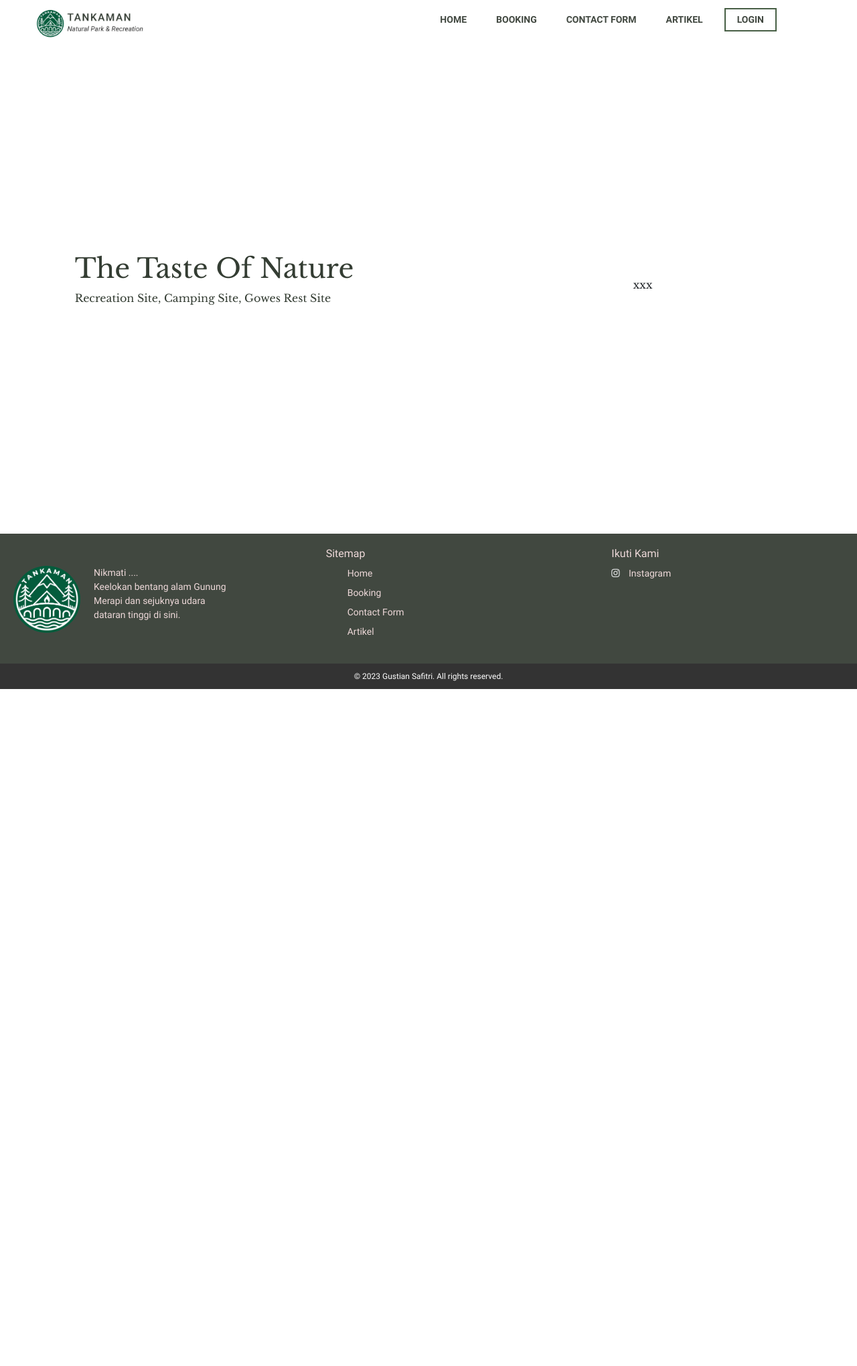
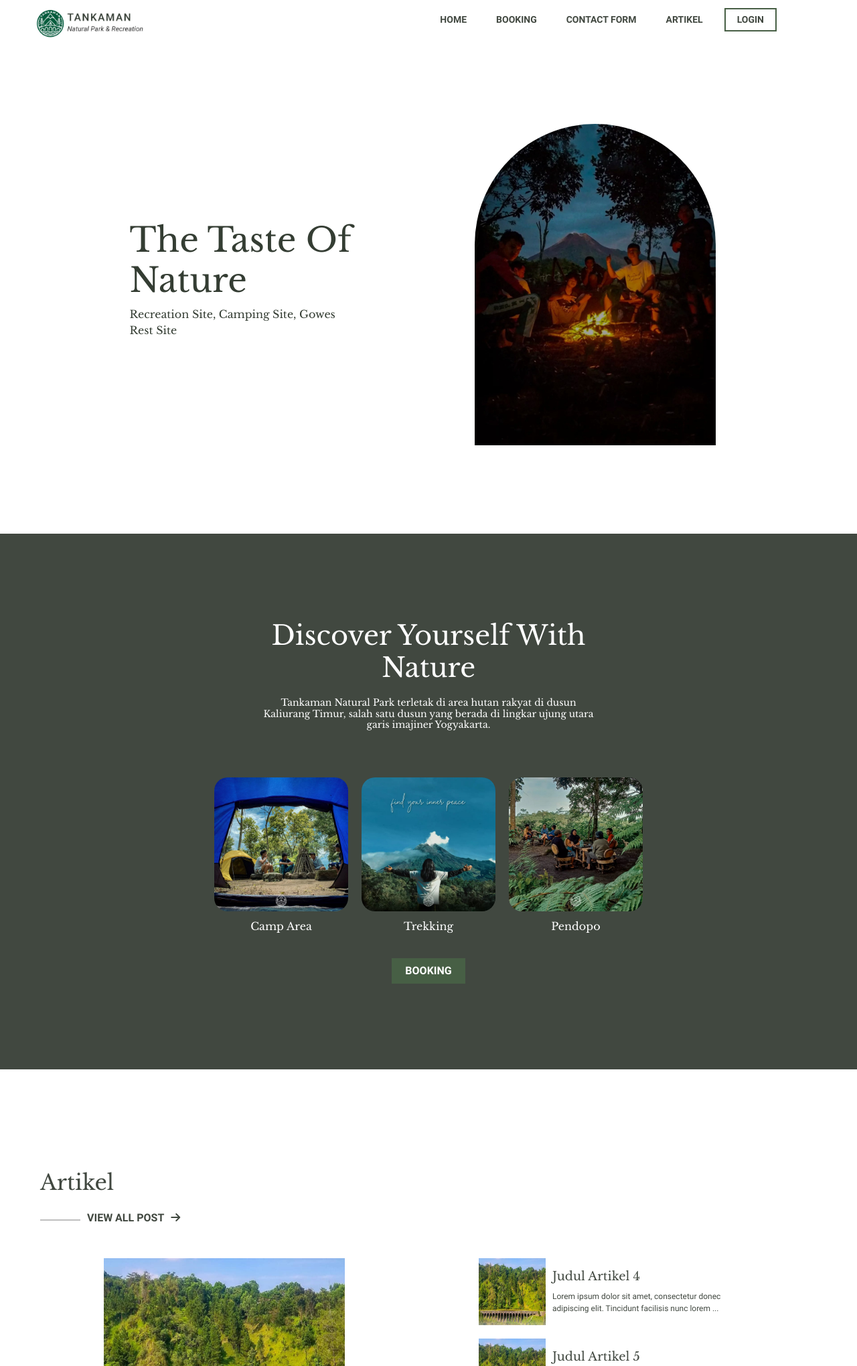
Before and after one commit to devotionfaith/Rekayasa-Perangkat-Lunak, a PHP site: page /pages/HomePage.html in a window 1280 px wide. Shown: the top 2040 px of the page at 67% size. Before the commit the page ends 1029 px from the top, so only its background shows below. Run offline with PHP 8.4, Linux system fonts and the light colour scheme; some libraries are stand-ins or nearby versions.

Commit message:
Jumat Malam

```diff
--- a/css/style.css
+++ b/css/style.css
@@ -313,3 +313,30 @@
     padding: 0;
     display: flex;
   }
+
+  .homepage-2{
+    height: 100vh;
+    margin: 0;
+    padding: 0;
+    display: flex;
+    align-items: center;
+    flex-direction:column;
+    justify-content:center;
+    background-color: #414840;
+    color: #ffffff;
+    font-family: "LibreRegular", sans-serif;
+    text-align: center;
+  }
+
+  .homepage-3{
+    height: 100vh;
+    margin: 0;
+    padding: 0;
+    display: flex;
+    align-items: center;
+    flex-direction:column;
+    justify-content:center;
+    background-color: #ffffff;
+    color: #414840;
+    font-family: "LibreRegular", sans-serif;
+  }
--- a/pages/HomePage.html
+++ b/pages/HomePage.html
@@ -25,6 +25,35 @@
         margin: 0;
         padding: 0;
       }
+
+      a {
+        text-decoration: none;
+        color: inherit;
+      }
+      h1 {
+        font-size: 50px;
+      }
+
+      .container {
+        display: flex;
+        justify-content: center;
+      }
+      .container-section2 {
+        text-align: center;
+        width: 40%;
+      }
+      .container-section2 h1 {
+        margin-bottom: 20px;
+        font-size: 40px;
+      }
+      .container-section2 h6 {
+        margin-bottom: 10px;
+        font-size: 14px;
+      }
+
+      .container-section2 .button {
+        margin-top: 20px;
+      }
       .column {
         flex: 1;
         display: flex;
@@ -36,18 +65,234 @@
       .title {
         color: #343d33;
       }
+      .half-rounded {
+        width: 360px;
+        height: 480px;
+        border-radius: 500px 500px 0 0;
+        background-image: url("../assets/campfire.jpg");
+        background-size: cover;
+        background-position: center;
+        margin-right: 60px;
+      }
+
+      .article-container {
+        display: flex;
+        justify-content: center;
+        align-items: flex-start;
+        gap: 200px;
+      }
+
+      .column-article {
+        flex: 1;
+      }
+
+      .column-left {
+        display: flex;
+        justify-content: center;
+      }
+
+      .article-left {
+        display: flex;
+        flex-direction: column;
+        justify-content: center;
+        gap: 10px;
+        margin-bottom: 20px;
+      }
+
+      .article-left img {
+        width: 360px;
+        height: 270px;
+      }
+
+      .article-left .content {
+        flex: 1;
+        padding-left: 20px;
+        max-width: 360px;
+      }
+
+      .article-left .content h4 {
+        margin: 0;
+        font-size: 18px;
+      }
+
+      .article-left .content p {
+        margin: 0;
+        margin-top: 10px;
+        font-size: 12px;
+        font-family: "Footer", sans-serif;
+      }
+
+      .article-right {
+        display: flex;
+        justify-content: center;
+        align-items: center;
+        gap: 10px;
+        margin-bottom: 20px;
+      }
+
+      .article-right img {
+        width: 100px;
+        height: 100px;
+      }
+
+      .article-right .content {
+        flex: 1;
+        max-width: 300px;
+      }
+
+      .article-right .content h4 {
+        margin: 0;
+        font-size: 18px;
+      }
+
+      .article-right .content p {
+        margin: 0;
+        margin-top: 10px;
+        font-size: 12px;
+        font-family: "Footer", sans-serif;
+      }
+
+      .title-artikel {
+        align-self: flex-start;
+        padding-left: 60px;
+      }
+
+      .view-all-post {
+        display: flex;
+        align-items: center;
+        justify-content: center;
+        gap: 10px;
+        margin-top: 20px;
+        margin-bottom: 40px;
+      }
+
+      .view-all-post h6 {
+        align-items: center;
+        font-family: "Buttons", sans-serif;
+        font-size: 16px;
+      }
+      .view-all-post hr {
+        flex: 1;
+        border: none;
+        height: 2px;
+        width: 60px;
+        background-color: #000;
+      }
+
+      .button {
+        font-family: "Buttons", sans-serif;
+        letter-spacing: 0.5;
+        font-weight: lighter;
+        color: inherit;
+        background-color: #475f45;
+        padding: 7px 20px;
+        border: none;
+        margin-top: 20px;
+      }
     </style>
   </head>
   <body>
     <div id="navbar-placeholder"></div>
     <section class="homepage-1">
-      <div class="column">
-        <div class="title">
-          <h1>The Taste Of Nature</h1>
-          <p>Recreation Site, Camping Site, Gowes Rest Site</p>
+      <div class="container">
+        <div class="column">
+          <div class="title" style="width: 60%">
+            <h1>The Taste Of Nature</h1>
+            <p>Recreation Site, Camping Site, Gowes Rest Site</p>
+          </div>
+        </div>
+        <div class="column">
+          <div class="half-rounded"></div>
         </div>
       </div>
-      <div class="column">xxx</div>
+    </section>
+    <section class="homepage-2">
+      <div class="container-section2">
+        <h1>Discover Yourself With Nature</h1>
+        <h6>
+          Tankaman Natural Park terletak di area hutan rakyat di dusun Kaliurang
+          Timur, salah satu dusun yang berada di lingkar ujung utara garis
+          imajiner Yogyakarta.
+        </h6>
+      </div>
+      <div class="image-container">
+        <div class="image-wrapper img-hover">
+          <img src="../assets/camp.jpg" alt="Gambar 1" />
+          <p class="image-label">Camp Area</p>
+        </div>
+        <div class="image-wrapper img-hover">
+          <img src="../assets/trek.jpg" alt="Gambar 2" />
+          <p class="image-label">Trekking</p>
+        </div>
+        <div class="image-wrapper img-hover">
+          <img src="../assets/pendapa.jpg" alt="Gambar 3" />
+          <p class="image-label">Pendopo</p>
+        </div>
+      </div>
+      <a href="BookingPage.html">
+        <button class="button" style="color: inherit">BOOKING</button>
+      </a>
+    </section>
+    <section class="homepage-3">
+      <div class="title-artikel">
+        <h2>Artikel</h2>
+        <div class="view-all-post">
+          <hr />
+          <a href="ArtikelListPage.html"
+            ><h6>
+              VIEW ALL POST<i
+                class="fa-sharp fa-solid fa-arrow-right"
+                style="margin-left: 10px"
+              ></i></h6
+          ></a>
+        </div>
+      </div>
+      <div class="article-container">
+        <div class="column-left">
+          <div class="article-left">
+            <img src="../assets/thumbnail1.jpg" alt="Gambar 1" />
+            <div class="content">
+              <h4>Fakta Jembatan Plunyon</h4>
+              <p>
+                Pernah melihat jembatan ini ketika mengunjungi Tankaman Natural
+                Park?. Yak, jembatan yang memiliki bentuk unik ini....
+              </p>
+            </div>
+          </div>
+        </div>
+        <div class="column-article">
+          <div class="article-right">
+            <img src="../assets/thumbnail1.jpg" alt="Gambar 4" />
+            <div class="content">
+              <h4>Judul Artikel 4</h4>
+              <p>
+                Lorem ipsum dolor sit amet, consectetur donec adipiscing elit.
+                Tincidunt facilisis nunc lorem ...
+              </p>
+            </div>
+          </div>
+          <div class="article-right">
+            <img src="../assets/thumbnail1.jpg" alt="Gambar 5" />
+            <div class="content">
+              <h4>Judul Artikel 5</h4>
+              <p>
+                Lorem ipsum dolor sit amet, consectetur donec adipiscing elit.
+                Tincidunt facilisis nunc lorem ...
+              </p>
+            </div>
+          </div>
+          <div class="article-right">
+            <img src="../assets/thumbnail1.jpg" alt="Gambar 6" />
+            <div class="content">
+              <h4>Judul Artikel 6</h4>
+              <p>
+                Lorem ipsum dolor sit amet, consectetur donec adipiscing elit.
+                Tincidunt facilisis nunc lorem ...
+              </p>
+            </div>
+          </div>
+        </div>
+      </div>
     </section>
     <div id="footer-placeholder"></div>
     <script
```
Also changed, not shown: assets/HomePage.jpg (added), assets/campfire.jpg (added).
